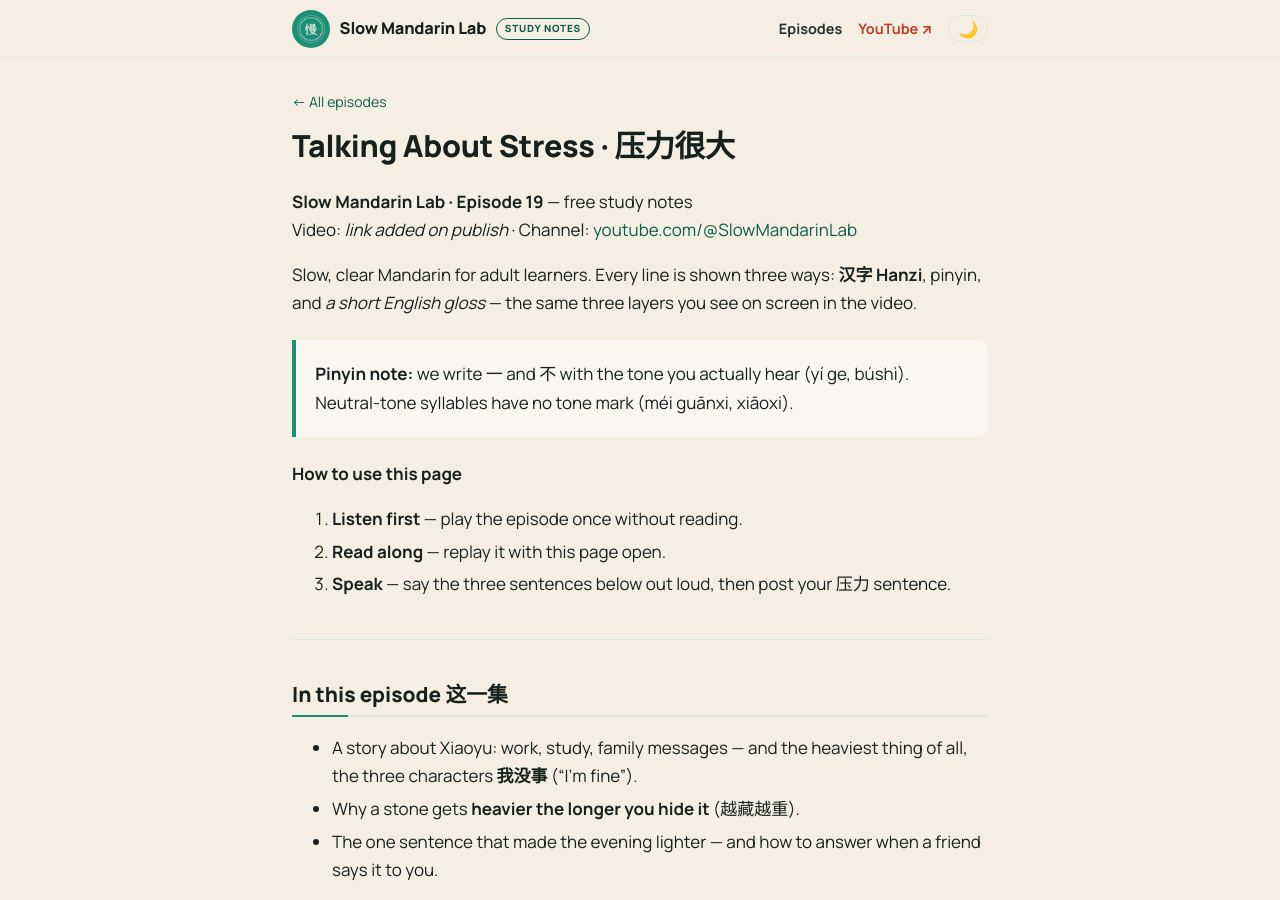
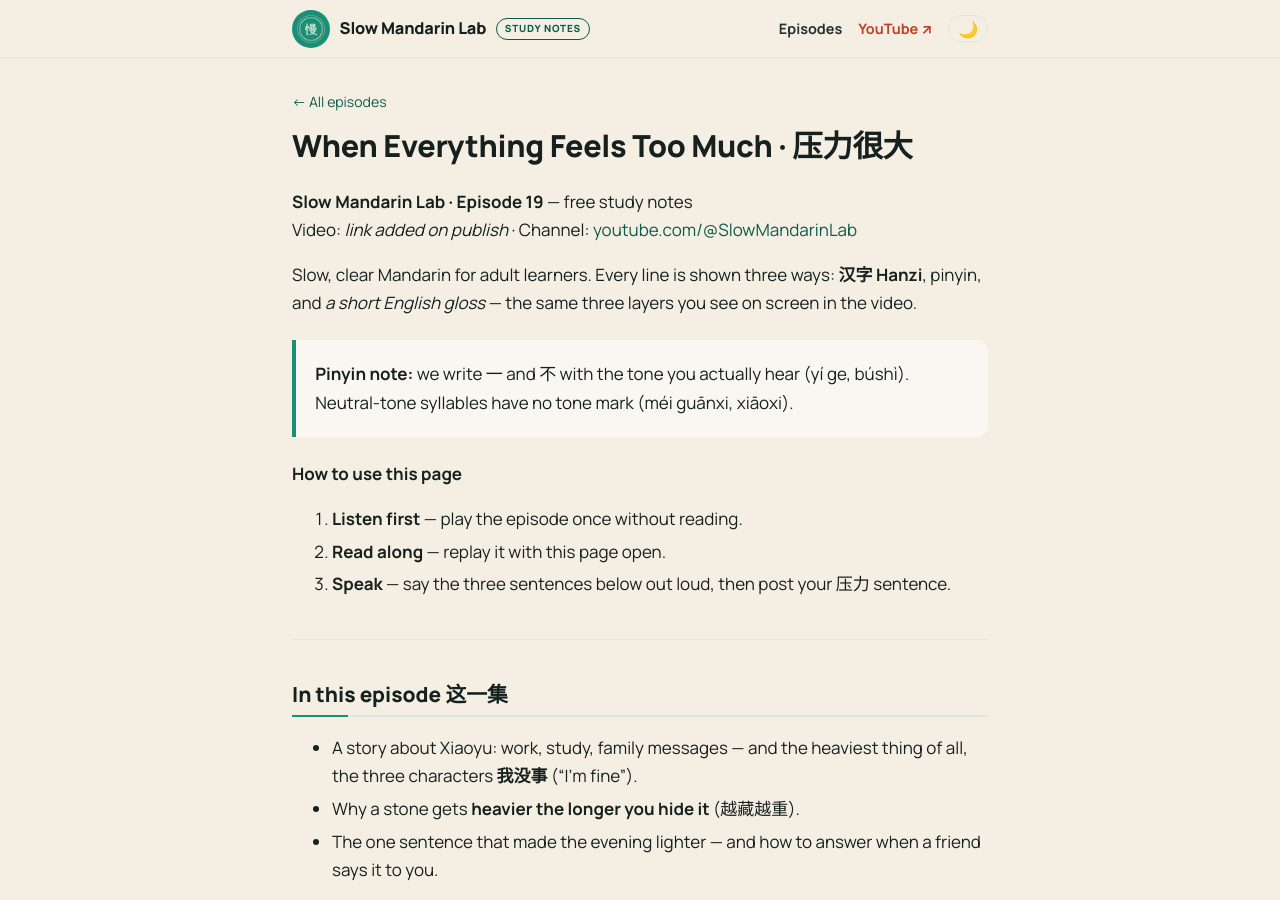
Before and after one commit to bowang168/slow-mandarin-lab, a Jekyll site: the page built from episodes/019-talking-about-stress.md, in a window 1280 px wide and 900 px high. Built offline with Jekyll 4.4.1, drawn with Linux system fonts in a browser that asks for light colours; some web fonts are replaced.

Commit message:
019: sync study page from manifest

```diff
--- a/episodes/019-talking-about-stress.md
+++ b/episodes/019-talking-about-stress.md
@@ -1,11 +1,11 @@
 ---
 layout: page
-title: "Talking About Stress · 压力很大"
+title: "When Everything Feels Too Much · 压力很大"
 description: "Free study notes for Slow Mandarin Lab Episode 19: full transcript with Hanzi, pinyin and English, key vocabulary, and speaking practice."
 permalink: /episodes/019-talking-about-stress/
 note: 想休息一下 · slow story
 series: Season 1
-hsk: HSK 2-3
+hsk: HSK 3-4
 ---
 
 **Slow Mandarin Lab · Episode 19** — free study notes
@@ -627,3 +627,5 @@ Xiàcì jiàn. Mànmàn lái.
 
 *Xiaoyu and Xiaoyun are fictional characters.
 © Slow Mandarin Lab — free for personal study; please link to this page rather than re-posting.*
+
+<script type="application/json" class="turn-times">{"v": 1, "t": [0.32, 6.1, 9.58, 13.62, 19.78, 25.5, 28.5, 33.98, 35.76, 43.3, 47.22, 54.66, 62.64, 66.92, 71.64, 78.94, 82.89, 87.13, 90.39, 95.57, 100.09, 104.83, 108.51, 117.87, 121.55, 130.55, 132.29, 141.05, 147.79, 153.77, 155.97, 162.99, 167.21, 171.99, 177.45, 183.43, 185.43, 189.83, 193.89, 197.11, 202.11, 209.81, 214.07, 219.37, 220.81, 225.29, 231.55, 234.39, 238.98, 245.94, 249.72, 251.72, 259.48, 263.46, 265.76, 271.3, 272.62, 276.64, 278.64, 284.26, 289.15, 293.03, 294.79, 301.39, 305.83, 314.69, 316.19, 326.07, 330.99, 338.89, 341.89, 346.93, 351.13, 354.35, 360.79, 364.38, 368.07, 372.12, 376.15, 380.38, 383.88, 391.27, 394.24, 402.61, 408.88, 415.43, 418.64, 423.69, 427.05, 431.14, 437.79, 441.05, 449.31, 454.11, 458.33, 464.77, 467.03, 474.77, 476.55, 482.47, 486.37, 492.77, 497.19, 503.25, 510.11, 517.11, 521.73, 526.03, 527.51, 531.91, 535.71, 539.21, 544.25, 547.95, 550.89, 556.75, 558.09, 560.57, 567.61, 573.89, 582.09, 587.87, 591.13, 597.15, 598.63, 606.39, 615.27, 623.75, 627.01, 630.19, 632.99]}</script>
```
